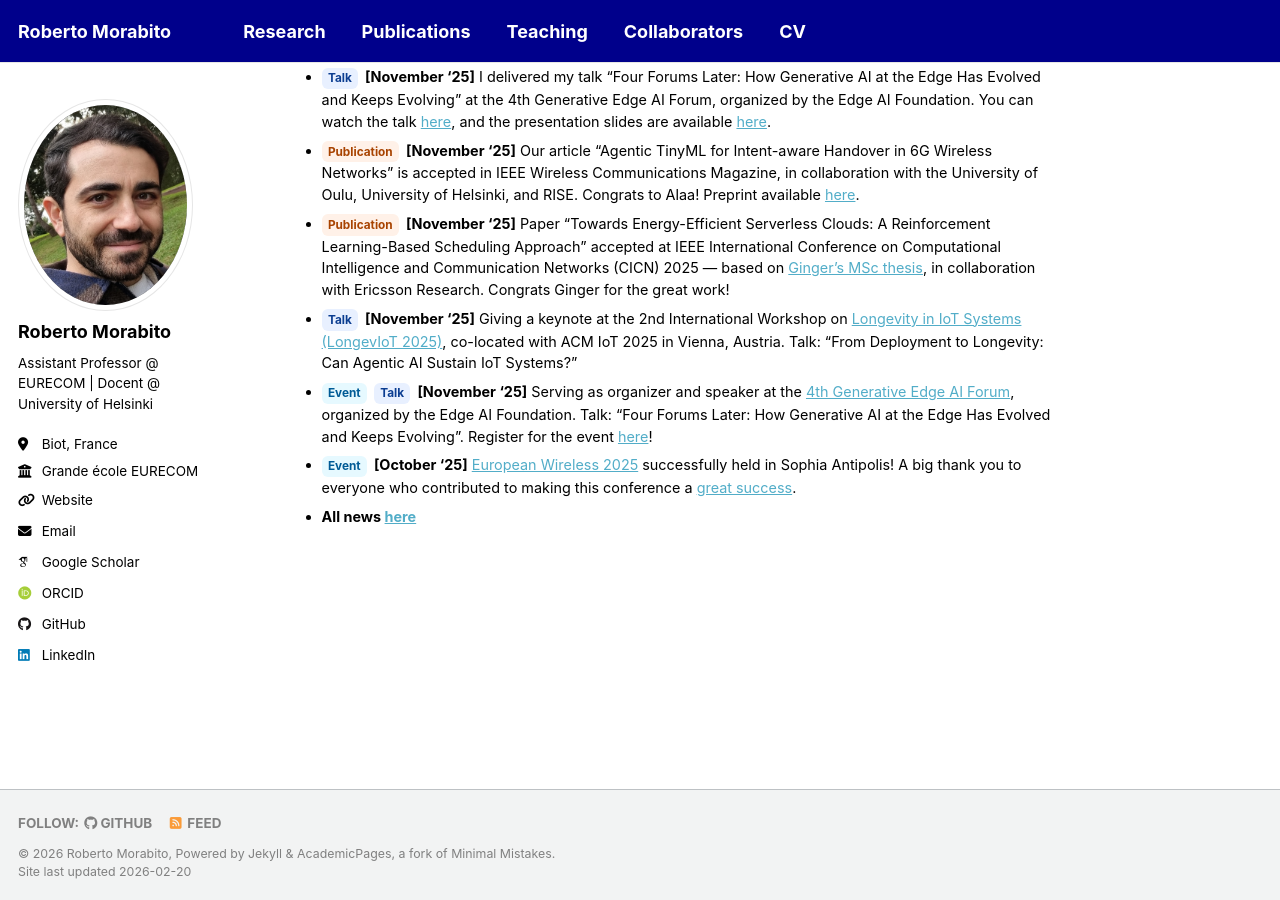
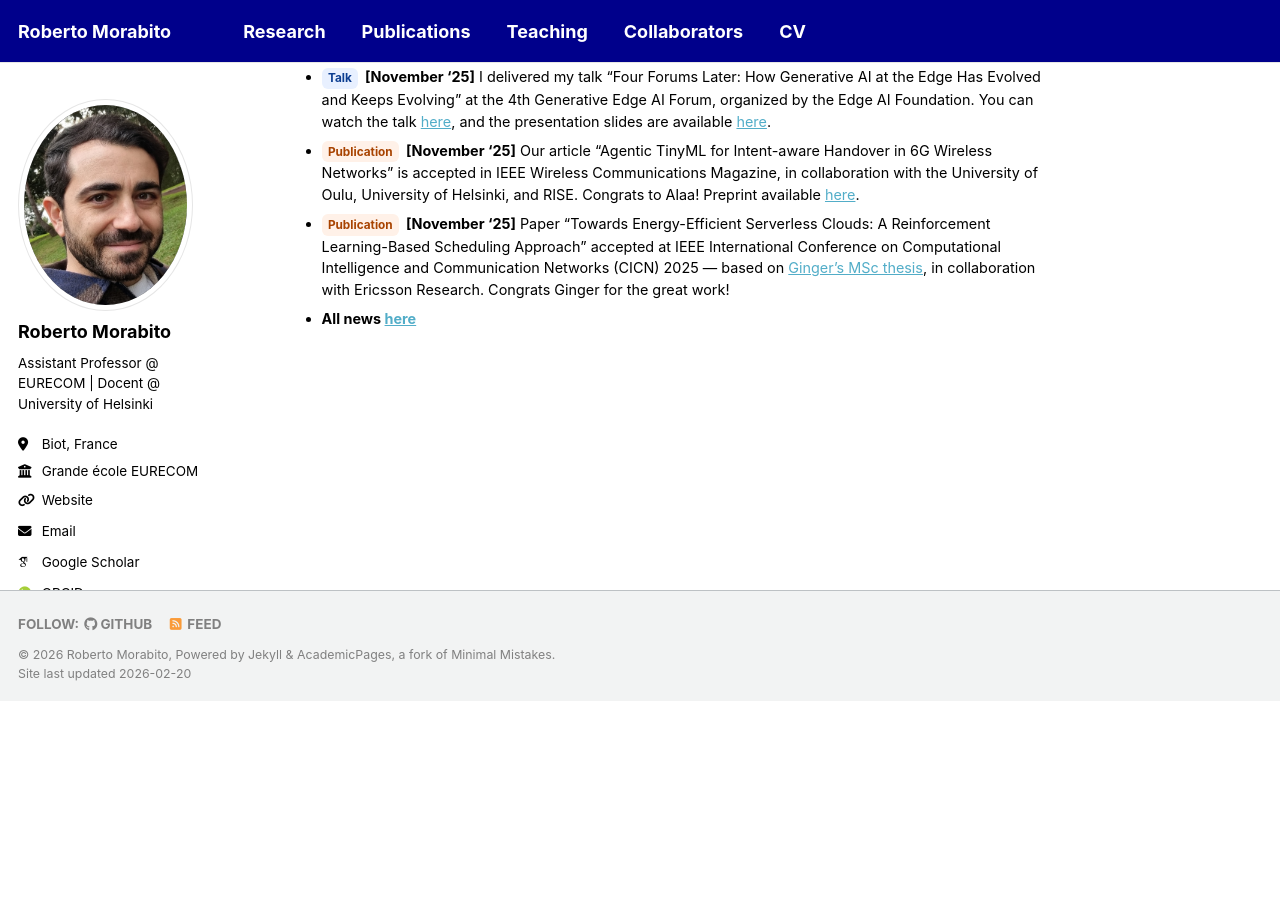
Before and after one commit to robertmora/robertmora.github.io, a Jekyll site: the page built from _pages/about.md, in a window 1280 px wide and 900 px high, scrolled down 1166 px. Built offline with Jekyll 4.4.1, drawn with Linux system fonts in a browser that asks for light colours; some web fonts are replaced; a script that is not in the unit is left out; after the commit the page ends 1868 px from its top, so only the background shows below that.

Commit message:
Update about.md

```diff
--- a/_pages/about.md
+++ b/_pages/about.md
@@ -28,7 +28,4 @@ News
 - [Talk](){:.tag .tag--talk} **[November '25]** I delivered my talk “Four Forums Later: How Generative AI at the Edge Has Evolved and Keeps Evolving” at the 4th Generative Edge AI Forum, organized by the Edge AI Foundation. You can watch the talk [here](https://youtu.be/oTso-e2JCyU?t=11096){:target="_blank"}, and the presentation slides are available [here](https://github.com/robertmora/robertmora.github.io/blob/master/files/Roberto%20Morabito_4th%20Forum_Four%20Forums%20Later_How%20GenAI%20at%20the%20Edge%20Has%20Evolved_final.pdf){:target="_blank"}.
 - [Publication](){:.tag .tag--pub} **[November '25]** Our article "Agentic TinyML for Intent-aware Handover in 6G Wireless Networks" is accepted in IEEE Wireless Communications Magazine, in collaboration with the University of Oulu, University of Helsinki, and RISE. Congrats to Alaa! Preprint available [here](https://github.com/robertmora/robertmora.github.io/blob/master/files/Agentic%20TinyML%20for%20Intent-aware%20Handover%20in%206G%20Wireless%20Networks.pdf){:target="_blank"}.
 - [Publication](){:.tag .tag--pub} **[November '25]** Paper "Towards Energy-Efficient Serverless Clouds: A Reinforcement Learning-Based Scheduling Approach" accepted at IEEE International Conference on Computational Intelligence and Communication Networks (CICN) 2025 — based on [Ginger’s MSc thesis](https://aaltodoc.aalto.fi/items/0110965a-10dc-4ac2-ad0e-71e2bc71e6a9){:target="_blank"}, in collaboration with Ericsson Research. Congrats Ginger for the great work!
-- [Talk](){:.tag .tag--talk} **[November '25]** Giving a keynote at the 2nd International Workshop on [Longevity in IoT Systems (LongevIoT 2025)](https://longeviot.github.io/2025/){:target="_blank"}, co-located with ACM IoT 2025 in Vienna, Austria. Talk: "From Deployment to Longevity: Can Agentic AI Sustain IoT Systems?"
-- [Event](){:.tag .tag--event} [Talk](){:.tag .tag--talk} **[November '25]** Serving as organizer and speaker at the [4th Generative Edge AI Forum](https://www.linkedin.com/posts/edgeaifoundation_the-edge-ai-revolution-is-here-the-clouds-activity-7386421618434109440-PQS9){:target="_blank"}, organized by the Edge AI Foundation. Talk: "Four Forums Later: How Generative AI at the Edge Has Evolved and Keeps Evolving".  Register for the event [here](https://www.edgeaifoundation.org/events/generative-edge-ai-architectures-agents-apps){:target="_blank"}!
-- [Event](){:.tag .tag--event} **[October '25]** [European Wireless 2025](https://ew2025.european-wireless.org/){:target="_blank"} successfully held in Sophia Antipolis! A big thank you to everyone who contributed to making this conference a [great success](https://www.linkedin.com/posts/eurecom_5g-6g-ai-activity-7389318904403214336-lbM8){:target="_blank"}.
 - **All news [here](https://robertmora.github.io/news/){:target="_blank"}**
```
